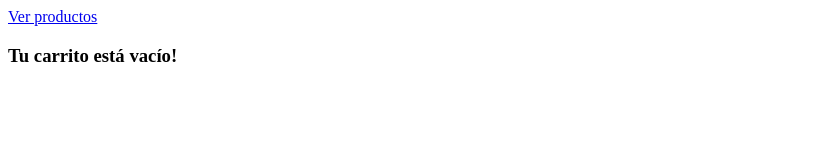
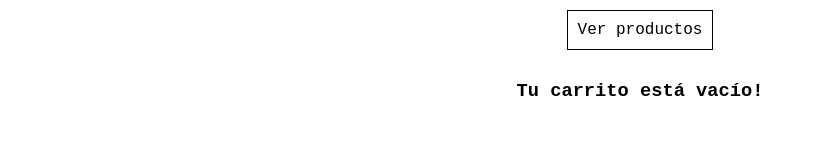
Before and after one commit to TomasMRivero/coderhouse-javascript, a plain HTML site: page carrito.html in a window 1280 px wide. Shown: the whole page, without its empty margins (0-815 px from the left). Drawn offline with nearby package versions, Linux system fonts and the light colour scheme.

Commit message:
agregar stilos a screen de carrito

```diff
--- a/carrito.html
+++ b/carrito.html
@@ -4,6 +4,7 @@
     <meta charset="UTF-8">
     <meta http-equiv="X-UA-Compatible" content="IE=edge">
     <meta name="viewport" content="width=device-width, initial-scale=1.0">
+    <link rel="stylesheet" href="main.css">
     <title>Carrito</title>
 </head>
 <body>
--- a/main.css
+++ b/main.css
@@ -14,14 +14,19 @@ body {
 	margin: auto;
 }
 
-a {
+a,
+#buybtn {
+	align-self: center;
+	width: fit-content;
+	background-color: white;
 	padding: 10px;
 	border: 1px solid black;
 	text-decoration: none;
 	color: black;
 	transition: 0.4s;
 }
-a:hover {
+a:hover,
+#buybtn:hover {
 	background-color: #f0f0f0;
 }
 a span {
@@ -43,7 +48,6 @@ a span {
 }
 .busqueda__container {
 	margin: 10px;
-	background-color: blueviolet;
 	display: flex;
 	border: 2px solid black;
 }
@@ -107,3 +111,8 @@ a span {
 .card button:hover {
 	background-color: #f0f0f0;
 }
+
+.container > h3 {
+	margin: 15px;
+	align-self: center;
+}
```
